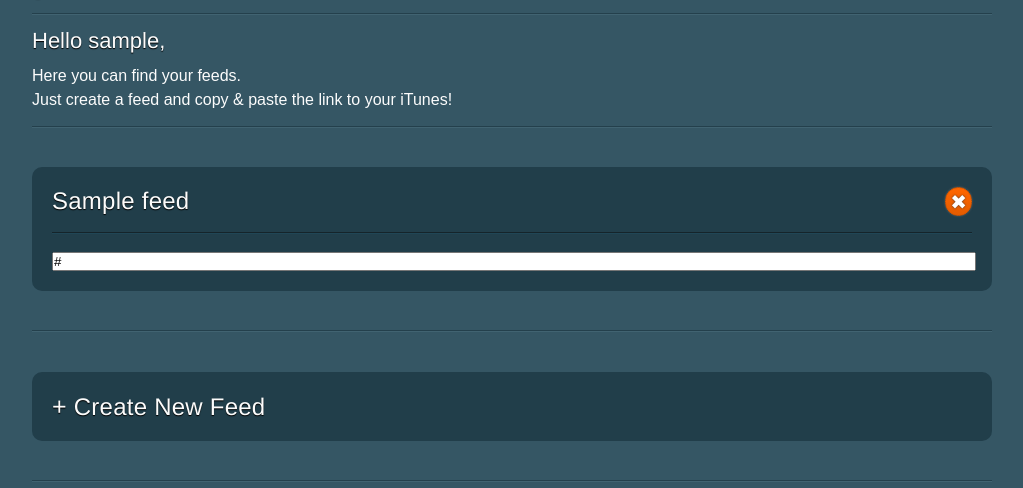
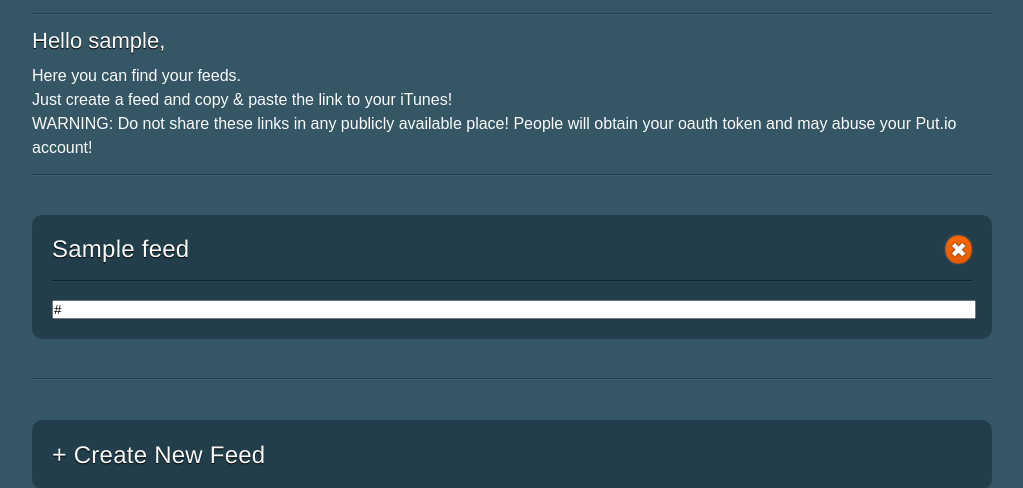
Before and after one commit to kutayko/putcast, a Flask app: template templates/feeds.html in a window 1280 px wide. Shown: the part 106-594 px from the top of the page, without its empty margins (128-1151 px from the left). Run offline with Flask 2, Linux system fonts and the light colour scheme; the visitor is signed in with stand-in values (Sample User, id 1); the template is opened without the code that fills it: most values are stand-ins (such as "Sample title", 1, 10 or a date in 2020).

Commit message:
template

```diff
--- a/static/styles.css
+++ b/static/styles.css
@@ -80,6 +80,8 @@ p{
 }
 
 p.tight { padding-bottom:0;}
+
+p.red { color:red;}
 
 .line{
 	/* The dividing line: */
--- a/templates/feeds.html
+++ b/templates/feeds.html
@@ -9,9 +9,14 @@
 {% include 'modal.html' %}
 
     <h3>Hello {{ session.username }},</h3>
-    <p class="tight">Here you can find your feeds.<br/>
-     Just create a feed and copy &amp; paste the link to your iTunes!</p>
-       <div class="line"></div>
+    <p class="tight">
+        Here you can find your feeds.<br/>
+        Just create a feed and copy &amp; paste the link to your iTunes!
+    </p>
+    <p class="tight">
+        WARNING: Do not share these links in any publicly available place! People will obtain your oauth token and may abuse your Put.io account!
+    </p>
+    <div class="line"></div>
 {% for feed in feeds %}
 <article id="feed-{{ feed['feed_token'] }}">
     <div style="position:relative;">
```
